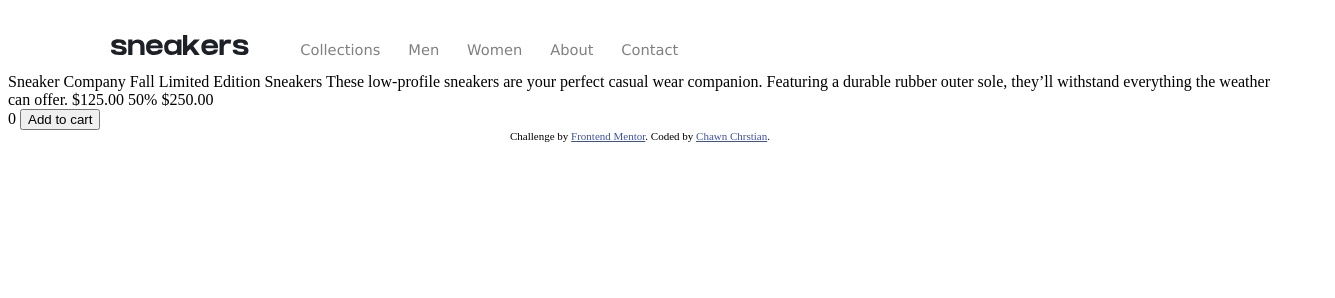
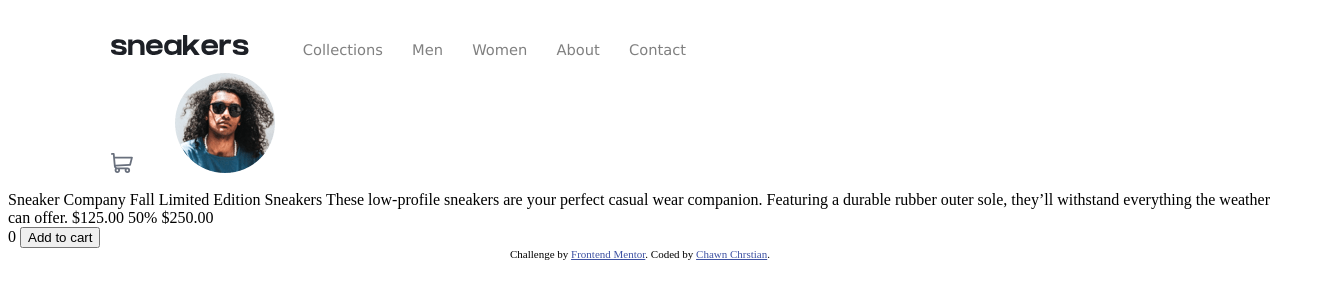
Before and after one commit to AlexC007/Ecommerce-level-1-Frontend, a plain HTML site: page index.html in a window 1280 px wide. Shown: the whole page, 1335 px wide, since content can reach past the window. Drawn offline with Linux system fonts and the light colour scheme.

Commit message:
Left side Nav work

```diff
--- a/index.css
+++ b/index.css
@@ -4,10 +4,13 @@
     padding-top: 1%;
     padding-left: 5%;
     font-size: 11pt;
+    width: 100%;
+    align-content: space-between;
 
 
     }
 .RightSideNav{
+    align-content: flex-start;
     list-style-type: none;
     display:inline-flex;
     justify-content: space-evenly;
@@ -16,6 +19,12 @@
 
 
 }
+.LeftSideNav {
+    align-content: flex-end;
+    list-style-type:none;
+    display: inline-flex;
+    justify-content: space-evenly;
+}
 .TopNavBar nav img{
     padding-right: 3% ;
 }
--- a/index.html
+++ b/index.html
@@ -27,6 +27,10 @@
     <li class= "RightSideNav">About</li>
     <li class= "RightSideNav">Contact</li>
   </ul>
+  <ul>
+    <img class = "LeftSideNav" src= "images/icon-cart.svg">
+    <img class="LeftSideNav" src = "images/image-avatar.png">
+  </ul>
           </nav>
 </div>
   <div class = "RightBox">
```
